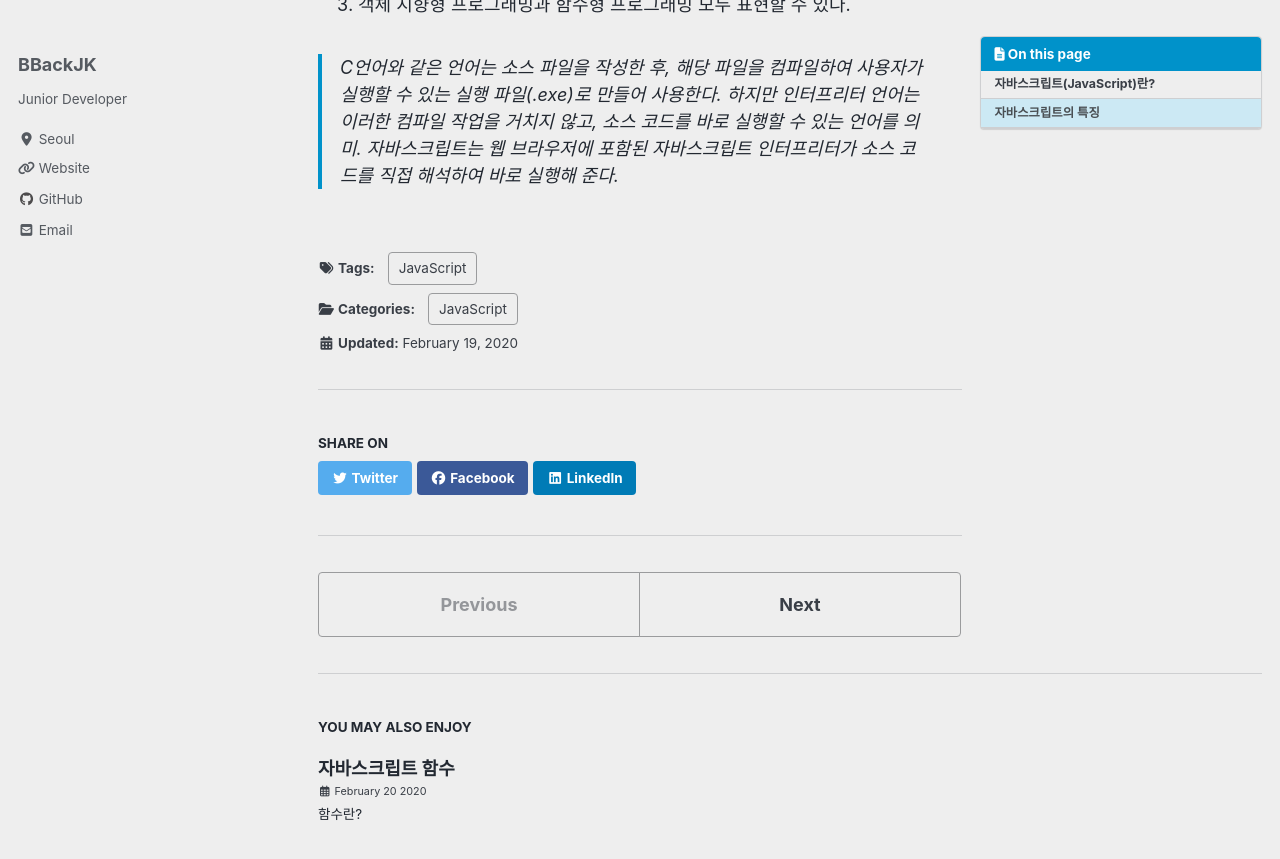
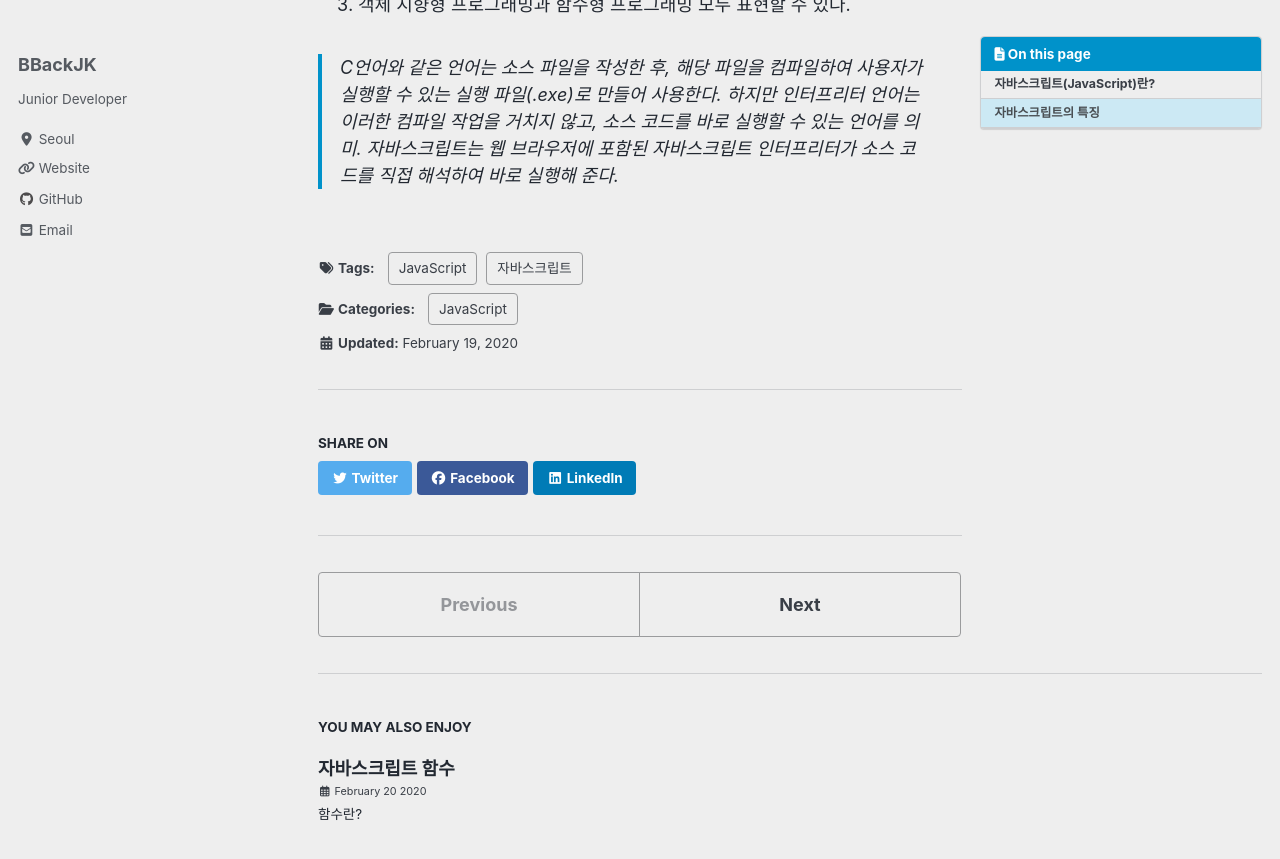
Before and after one commit to BBackJK/BBackJK.github.io, a Jekyll site: the page built from _posts/2020-02-19-JavaScript-basic.md, in a window 1280 px wide and 900 px high, scrolled down 770 px. Shown: the top 859 px of the window. Built offline with Jekyll 4.4.1, drawn with Linux system fonts in a browser that asks for light colours; cached includes are drawn as plain includes; nearby versions of some CDN libraries.

Commit message:
Modify posting tagging

```diff
--- a/_posts/2020-02-19-JavaScript-basic.md
+++ b/_posts/2020-02-19-JavaScript-basic.md
@@ -4,7 +4,9 @@ toc: true
 toc_sticky: true
 date: 2020-02-19 15:00:20 -0400
 categories: JavaScript
-tag: JavaScript
+tag:
+  - JavaScript
+  - 자바스크립트
 ---
 
 개발에 대해 많이 방황하던 중 처음부터 다시 시작하고자 하는 마음에 이 글을 포스팅 하려고 한다.
```
Also changed, not shown: _posts/2020-02-20-JavaScript-function.md (+2 -0 lines).
